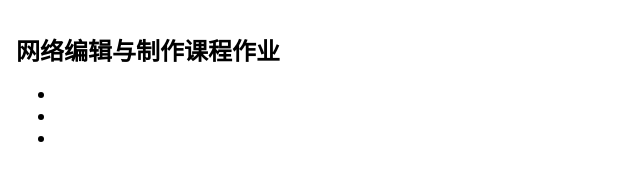
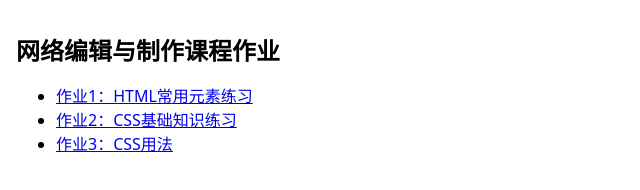
Before and after one commit to 2031221wu/stackblitz-starters-wxzkdj213, a website: page index.html in a window 1280 px wide. Shown: the whole page, without its empty margins (0-640 px from the left). Drawn offline with Linux system fonts and the light colour scheme.

Commit message:
push demo

```diff
--- a/index.html
+++ b/index.html
@@ -1,5 +1,5 @@
 <!DOCTYPE html>
-<html lang="en">
+<html lang="zh">
   <head>
     <title>Home</title>
     <meta charset="UTF-8" />
@@ -16,9 +16,9 @@
     <main>
       <h1>网络编辑与制作课程作业</h1>
       <ul>
-        <li><a href="01-html.html"></a></li>
-        <li><a href="02-html.html"></a></li>
-        <li><a href="03-css.html"></a></li>
+        <li><a href="01-html.html">作业1：HTML常用元素练习</a></li>
+        <li><a href="02-html.html">作业2：CSS基础知识练习</a></li>
+        <li><a href="03-css.html">作业3：CSS用法</a></li>
       </ul>
     </main>
   </body>
```
